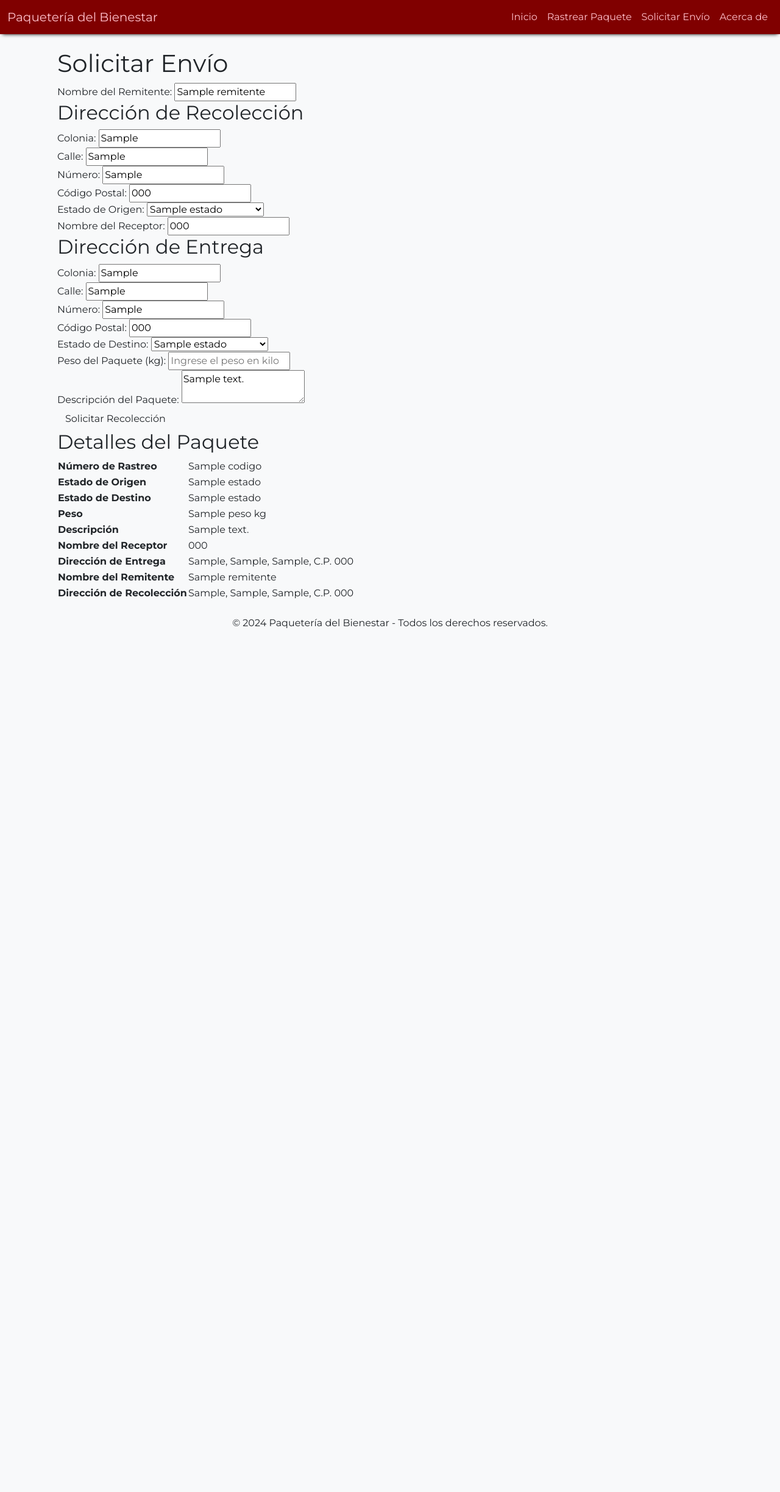
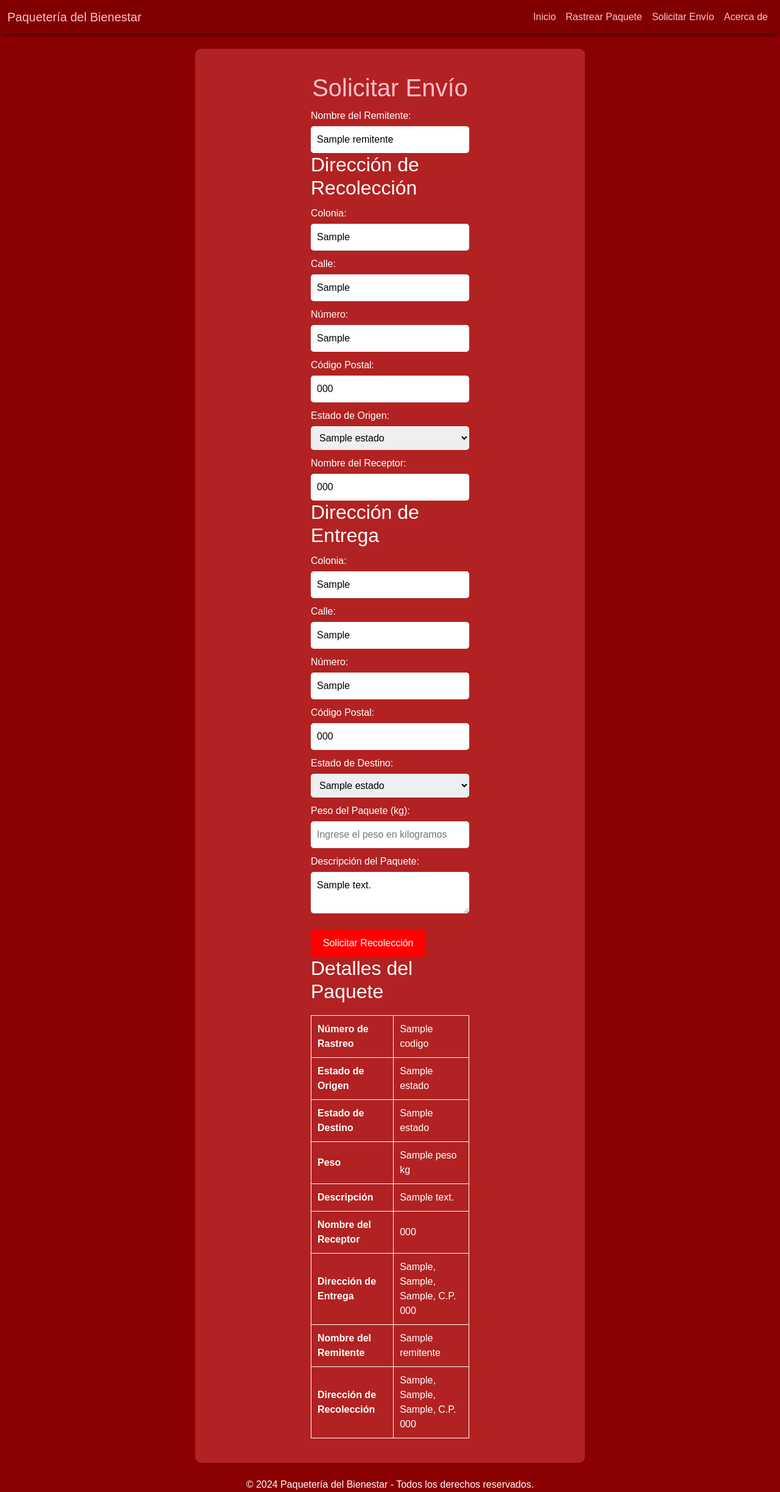
Before and after one commit to rayo-alcantar/Paqueteria_del_bienestar, a Django app: template templates/solicitar_envio.html in a window 1280 px wide. Shown: the whole page at 61% size. Before the commit the page ends 1031 px from the top, so only its background shows below. Run offline with Django 3.2, Linux system fonts and the light colour scheme; tables that the repository leaves empty hold one stand-in row (values such as "Sample post"); the template is opened without the code that fills it: values that come from a table or form of the project are taken from there, most other values are stand-ins (such as "Sample title", 1, 10 or a date in 2020).

Commit message:
se intenta hacer una modificacioón estética
aa

```diff
--- a/templates/solicitar_envio.html
+++ b/templates/solicitar_envio.html
@@ -3,13 +3,81 @@
 {% block title %}Solicitar Envío{% endblock %}
 
 {% block content %}
+
+<style>
+    body {
+        background-color: #8B0000; /* Guinda */
+        color: #FFFFFF;
+        font-family: Arial, sans-serif;
+    }
+
+    .container {
+        width: 50%;
+        margin: auto;
+        background-color: #B22222; /* Tonalidad de rojo */
+        padding: 20px;
+        border-radius: 10px;
+    }
+
+    h1 {
+        text-align: center;
+        color: #FFC0CB; /* Rosa */
+    }
+
+    label {
+        display: block;
+        margin-top: 10px;
+        color: #FFFFFF;
+    }
+
+    input[type="text"],
+    input[type="number"],
+    textarea,
+    select {
+        width: 100%;
+        padding: 10px;
+        margin-top: 5px;
+        border: none;
+        border-radius: 5px;
+    }
+
+    button {
+        background-color: #FF0000; /* Rojo */
+        color: #FFFFFF;
+        font-size: 16px;
+        cursor: pointer;
+        margin-top: 20px;
+        padding: 10px 20px;
+        border: none;
+        border-radius: 5px;
+    }
+
+    button:hover {
+        background-color: #CD0000; /* Tonalidad más oscura de rojo */
+    }
+
+    table {
+        width: 100%;
+        border-collapse: collapse;
+        margin-top: 20px;
+    }
+
+    table, th, td {
+        border: 1px solid #FFFFFF;
+    }
+
+    th, td {
+        padding: 10px;
+        text-align: left;
+    }
+</style>
+
 <div class="container">
     <h1 id="principal">Solicitar Envío</h1>
-        <form method="POST" action="{% url 'solicitar_envio' %}" class="form-horizontal">
+    <form method="POST" action="{% url 'solicitar_envio' %}">
         {% csrf_token %}
 
         <!-- Nombre del Remitente -->
-            <div class="form-group">
         <label for="nombre_emisor">Nombre del Remitente:</label>
         <input
             type="text"
@@ -19,13 +87,11 @@
             value="{{ form_data.remitente|default_if_none:'' }}"
             required>
         {% if errors.remitente %}
-                    <p class="error-message">{{ errors.remitente }}</p>
+            <p style="color: red;">{{ errors.remitente }}</p>
         {% endif %}
-            </div>
 
         <!-- Dirección de Recolección Descompuesta -->
         <h2>Dirección de Recolección</h2>
-            <div class="form-group">
         <label for="colonia_recoleccion">Colonia:</label>
         <input
             type="text"
@@ -35,11 +101,9 @@
             value="{{ form_data.colonia_recoleccion|default_if_none:'' }}"
             required>
         {% if errors.colonia_recoleccion %}
-                    <p class="error-message">{{ errors.colonia_recoleccion }}</p>
+            <p style="color: red;">{{ errors.colonia_recoleccion }}</p>
         {% endif %}
-            </div>
 
-            <div class="form-group">
         <label for="calle_recoleccion">Calle:</label>
         <input
             type="text"
@@ -49,11 +113,9 @@
             value="{{ form_data.calle_recoleccion|default_if_none:'' }}"
             required>
         {% if errors.calle_recoleccion %}
-                    <p class="error-message">{{ errors.calle_recoleccion }}</p>
+            <p style="color: red;">{{ errors.calle_recoleccion }}</p>
         {% endif %}
-            </div>
 
-            <div class="form-group">
         <label for="numero_recoleccion">Número:</label>
         <input
             type="text"
@@ -63,11 +125,9 @@
             value="{{ form_data.numero_recoleccion|default_if_none:'' }}"
             required>
         {% if errors.numero_recoleccion %}
-                    <p class="error-message">{{ errors.numero_recoleccion }}</p>
+            <p style="color: red;">{{ errors.numero_recoleccion }}</p>
         {% endif %}
-            </div>
 
-            <div class="form-group">
         <label for="codigo_postal_recoleccion">Código Postal:</label>
         <input
             type="text"
@@ -77,12 +137,10 @@
             value="{{ form_data.codigo_postal_recoleccion|default_if_none:'' }}"
             required>
         {% if errors.codigo_postal_recoleccion %}
-                    <p class="error-message">{{ errors.codigo_postal_recoleccion }}</p>
+            <p style="color: red;">{{ errors.codigo_postal_recoleccion }}</p>
         {% endif %}
-            </div>
 
         <!-- Estado de Origen -->
-            <div class="form-group">
         <label for="estado_origen">Estado de Origen:</label>
         <select id="estado_origen" name="estado_origen_id" required>
             <option value="" disabled {% if not form_data.estado_origen_id %}selected{% endif %}>Seleccione un estado</option>
@@ -91,12 +149,10 @@
             {% endfor %}
         </select>
         {% if errors.estado_origen_id %}
-                    <p class="error-message">{{ errors.estado_origen_id }}</p>
+            <p style="color: red;">{{ errors.estado_origen_id }}</p>
         {% endif %}
-            </div>
 
         <!-- Nombre del Receptor -->
-            <div class="form-group">
         <label for="nombre_receptor">Nombre del Receptor:</label>
         <input
             type="text"
@@ -106,13 +162,11 @@
             value="{{ form_data.receptor|default_if_none:'' }}"
             required>
         {% if errors.receptor %}
-                    <p class="error-message">{{ errors.receptor }}</p>
+            <p style="color: red;">{{ errors.receptor }}</p>
         {% endif %}
-            </div>
 
         <!-- Dirección de Entrega Descompuesta -->
         <h2>Dirección de Entrega</h2>
-            <div class="form-group">
         <label for="colonia_entrega">Colonia:</label>
         <input
             type="text"
@@ -122,11 +176,9 @@
             value="{{ form_data.colonia_entrega|default_if_none:'' }}"
             required>
         {% if errors.colonia_entrega %}
-                    <p class="error-message">{{ errors.colonia_entrega }}</p>
+            <p style="color: red;">{{ errors.colonia_entrega }}</p>
         {% endif %}
-            </div>
 
-            <div class="form-group">
         <label for="calle_entrega">Calle:</label>
         <input
             type="text"
@@ -136,11 +188,9 @@
             value="{{ form_data.calle_entrega|default_if_none:'' }}"
             required>
         {% if errors.calle_entrega %}
-                    <p class="error-message">{{ errors.calle_entrega }}</p>
+            <p style="color: red;">{{ errors.calle_entrega }}</p>
         {% endif %}
-            </div>
 
-            <div class="form-group">
         <label for="numero_entrega">Número:</label>
         <input
             type="text"
@@ -150,11 +200,9 @@
             value="{{ form_data.numero_entrega|default_if_none:'' }}"
             required>
         {% if errors.numero_entrega %}
-                    <p class="error-message">{{ errors.numero_entrega }}</p>
+            <p style="color: red;">{{ errors.numero_entrega }}</p>
         {% endif %}
-            </div>
 
-            <div class="form-group">
         <label for="codigo_postal_entrega">Código Postal:</label>
         <input
             type="text"
@@ -164,12 +212,10 @@
             value="{{ form_data.codigo_postal_entrega|default_if_none:'' }}"
             required>
         {% if errors.codigo_postal_entrega %}
-                    <p class="error-message">{{ errors.codigo_postal_entrega }}</p>
+            <p style="color: red;">{{ errors.codigo_postal_entrega }}</p>
         {% endif %}
-            </div>
 
         <!-- Estado de Destino -->
-            <div class="form-group">
         <label for="estado_destino">Estado de Destino:</label>
         <select id="estado_destino" name="estado_destino_id" required>
             <option value="" disabled {% if not form_data.estado_destino_id %}selected{% endif %}>Seleccione un estado</option>
@@ -178,12 +224,10 @@
             {% endfor %}
         </select>
         {% if errors.estado_destino_id %}
-                    <p class="error-message">{{ errors.estado_destino_id }}</p>
+            <p style="color: red;">{{ errors.estado_destino_id }}</p>
         {% endif %}
-            </div>
 
         <!-- Peso del Paquete -->
-            <div class="form-group">
         <label for="peso">Peso del Paquete (kg):</label>
         <input
             type="number"
@@ -194,12 +238,10 @@
             value="{{ form_data.peso|default_if_none:'' }}"
             required>
         {% if errors.peso %}
-                    <p class="error-message">{{ errors.peso }}</p>
+            <p style="color: red;">{{ errors.peso }}</p>
         {% endif %}
-            </div>
 
         <!-- Descripción del Paquete -->
-            <div class="form-group">
         <label for="descripcion">Descripción del Paquete:</label>
         <textarea
             id="descripcion"
@@ -207,13 +249,11 @@
             placeholder="Describa el contenido del paquete"
             required>{{ form_data.descripcion|default_if_none:'' }}</textarea>
         {% if errors.descripcion %}
-                    <p class="error-message">{{ errors.descripcion }}</p>
+            <p style="color: red;">{{ errors.descripcion }}</p>
         {% endif %}
-            </div>
 
-            <div class="form-group">
-                <button type="submit" class="btn">Solicitar Recolección</button>
-            </div>
+        <button type="submit">Solicitar Recolección</button>
+
     </form>
 
     {% if codigo %}
@@ -257,7 +297,8 @@
             </tr>
         </table>
     {% elif error %}
-            <p class="error-message">{{ error }}</p>
+        <p style="color: red;">{{ error }}</p>
     {% endif %}
 </div>
+
 {% endblock %}
```
Lines whose indentation alone changed are shown as unchanged.
